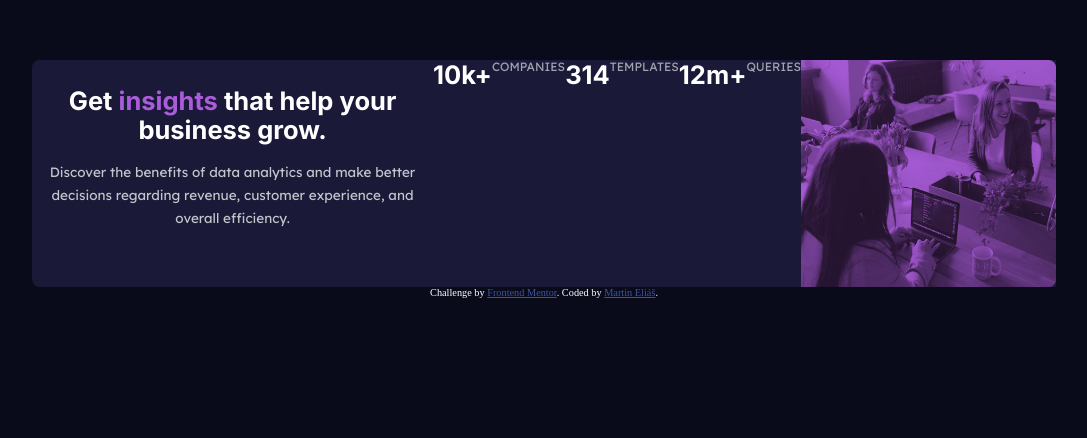
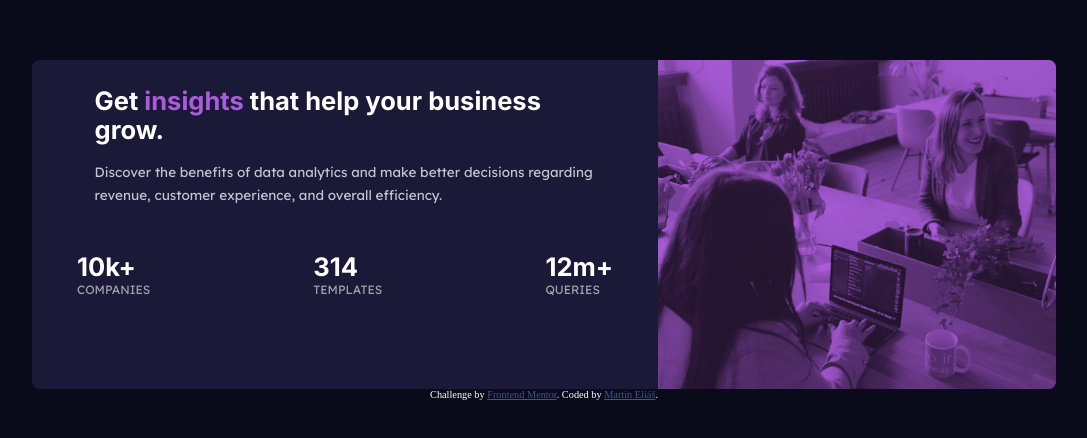
Before and after one commit to martinelias1312/stats-preview-card-component-main, a plain HTML site: page index.html in a window 1280 px wide. Shown: the part 132-570 px from the top of the page, without its empty margins (96-1183 px from the left). Drawn offline with Linux system fonts and the light colour scheme.

Commit message:
fixing tags, elements, media queries

```diff
--- a/assets/css/style.css
+++ b/assets/css/style.css
@@ -112,22 +112,31 @@ footer {
         flex-direction: row-reverse;
         margin: 15% auto 0;
         max-width: 80%;
-        border-radius: 0.5em 0 0 0.5em;
+        border-radius: 0.5em;
     }
 
     header {
         border-radius: 0 0.5em 0.5em 0;
     }
 
+    .text {
+        text-align: left;
+    }
+
+    main, footer {
+        margin: 0 auto;
+    }
+
     main {
-        order: 1;
         height: fit-content;
     }
 
     footer {
         display: flex;
+        flex-direction: row;
+        justify-content: space-between;
+        margin: 3em;
         padding: 0;
-        height: fit-content;
     }
 
     footer p {
--- a/index.html
+++ b/index.html
@@ -24,6 +24,7 @@
 
     </header>
 
+    <div class="text">
       <main>
         <h1>Get <span class="insights">insights</span> that help your business grow.</h1>
         <p class="info">
@@ -33,15 +34,22 @@
       </main>
 
       <footer>
+        <div class="stats">
           <p>10k+</p>
           <span>companies</span>
+        </div>
 
+        <div class="stats">
           <p>314</p>
           <span>templates</span>
+        </div>
 
+        <div class="stats">
           <p>12m+</p>
           <span>queries</span>
+        </div>
       </footer>
+    </div>
 
   </div>
 
```
Lines whose indentation alone changed are shown as unchanged.
